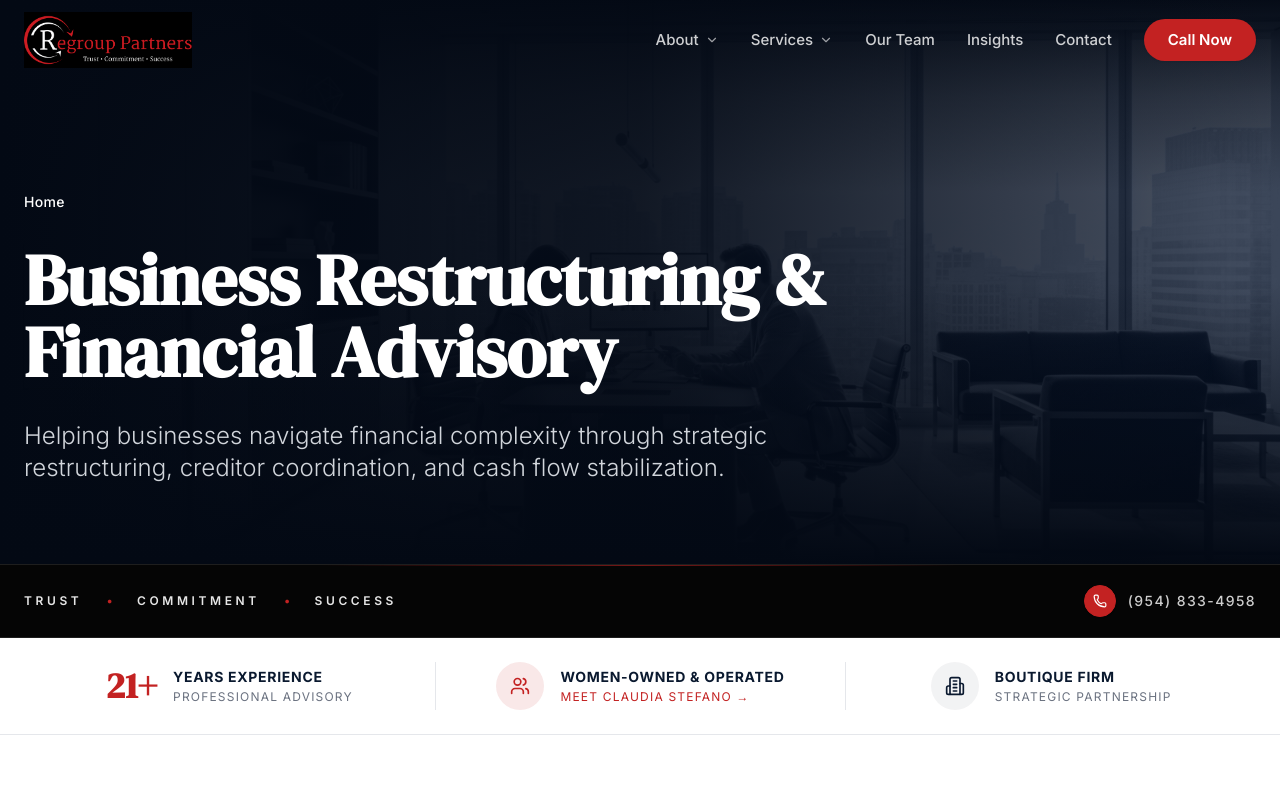
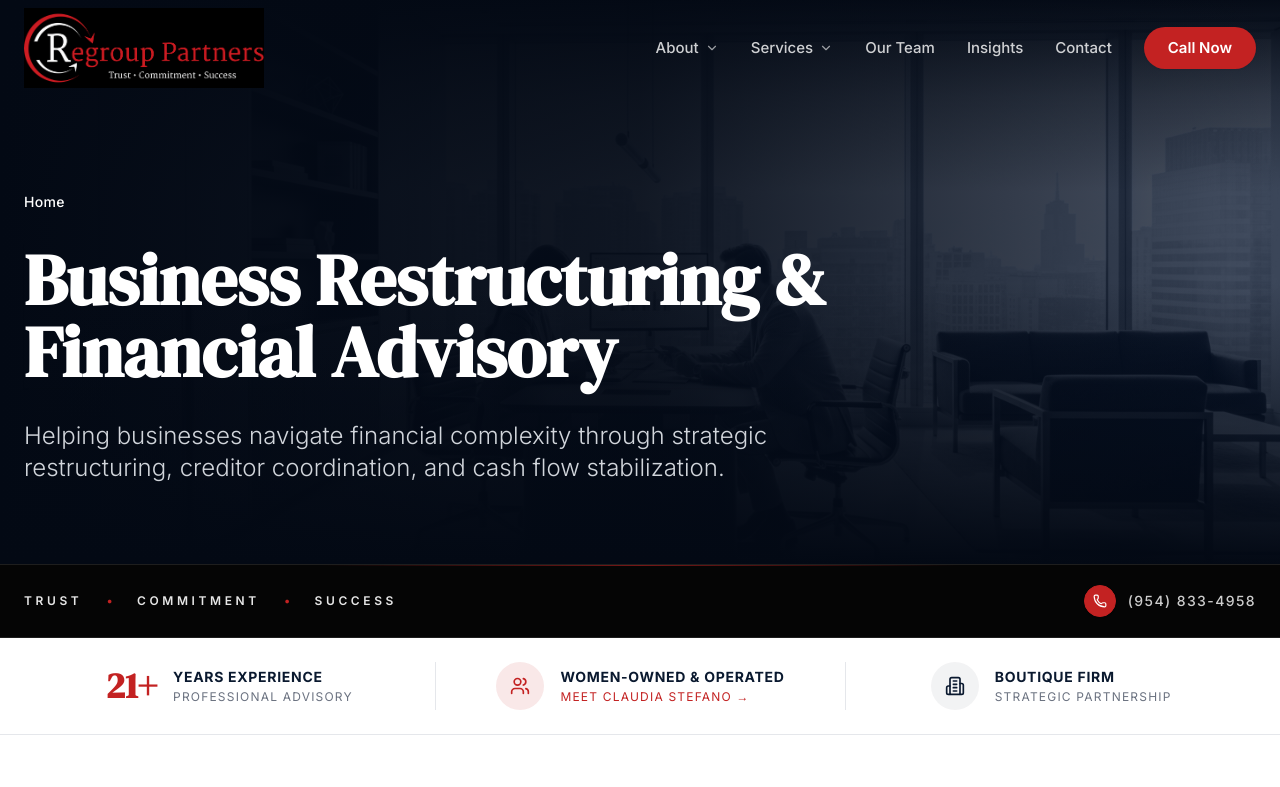
Before and after one commit to samknows9999/sg-054d5103-85fc-4583-be9c-e577d71113a8-1779968500, a Next.js app: page / in a window 1280 px wide. Shown: the top 787 px of the page. Built offline with nearby package versions, Linux system fonts and the light colour scheme.

Commit message:
style(layout): increase logo sizes and navbar height

```diff
--- a/src/components/Footer.tsx
+++ b/src/components/Footer.tsx
@@ -48,7 +48,7 @@ export function Footer() {
             <img
               src="/LUGO.png"
               alt="Regroup Partners"
-              className="h-16 w-auto object-contain" />
+              className="h-20 md:h-28 w-auto object-contain" />
 
           </Link>
           <div className="text-left md:text-right max-w-md">
--- a/src/components/Navigation.tsx
+++ b/src/components/Navigation.tsx
@@ -38,13 +38,13 @@ export function Navigation() {
 
       <nav className={`w-full relative transition-all duration-300 ${scrolled ? "border-b border-white/5" : ""}`}>
         <div className="max-w-[1400px] mx-auto px-6">
-          <div className="flex items-center justify-between h-16 md:h-20 transition-all duration-300">
+          <div className="flex items-center justify-between h-20 md:h-24 transition-all duration-300">
 
-            <Link href="/" className="flex items-center group">
+            <Link href="/" className="flex items-center group py-2">
               <img
                 src="/Logo_Regroup.png"
                 alt="Regroup Partners"
-                className={`w-auto object-contain transition-all duration-300 ${scrolled ? "h-10 md:h-12" : "h-12 md:h-14"}`} />
+                className={`w-auto object-contain transition-all duration-300 ${scrolled ? "h-14 md:h-16" : "h-16 md:h-[80px]"}`} />
             </Link>
 
             <div className="hidden md:flex items-center gap-8">
```
